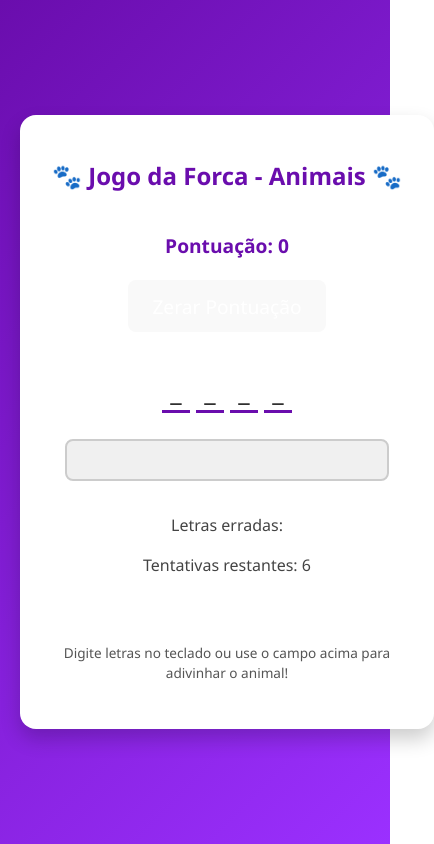
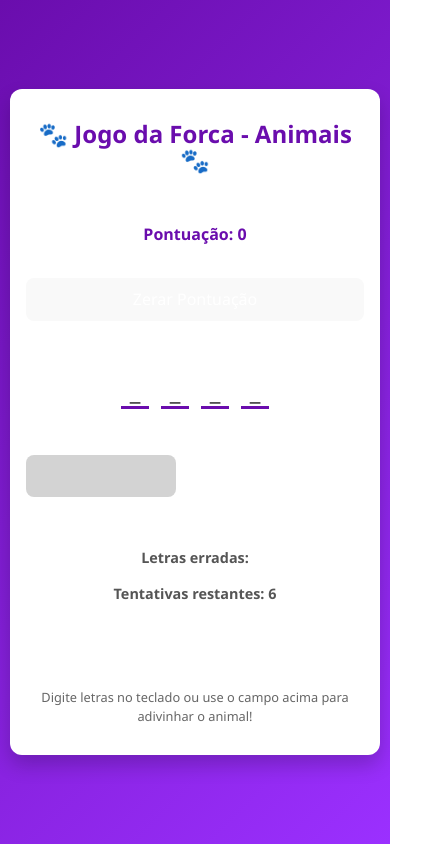
Before and after one commit to PauloLima4/jogo-da-forca, a React (Vite) app in the folder jogo-da-forca/: page / in a window 390 px wide. Shown: the whole page, 434 px wide, since content can reach past the window. Built offline with nearby package versions, Linux system fonts and the light colour scheme.

Commit message:
Update App.css

```diff
--- a/jogo-da-forca/src/App.css
+++ b/jogo-da-forca/src/App.css
@@ -1,3 +1,7 @@
+* {
+  box-sizing: border-box;
+}
+
 body {
   margin: 0;
   font-family: 'Segoe UI', Tahoma, Geneva, Verdana, sans-serif;
@@ -26,7 +30,8 @@ body {
 .title {
   font-size: 2rem;
   color: #6a0dad;
-  margin-bottom: 0.5rem;
+  margin-bottom: 1rem;
+  word-wrap: break-word;
 }
 
 .score {
@@ -40,31 +45,32 @@ body {
   display: flex;
   justify-content: center;
   flex-wrap: wrap;
-  gap: 8px;
-  margin: 10px 0;
+  gap: 12px;
+  margin: 20px 0;
 }
 
 .letter {
   font-size: 2rem;
-  width: 32px;
-  height: 40px;
+  width: 36px;
+  height: 44px;
   border-bottom: 3px solid #6a0dad;
-  color: #222;
   text-transform: uppercase;
-  display: flex;
-  justify-content: center;
-  align-items: center;
+  line-height: 44px;
+  color: #333;
 }
 
 .status {
-  font-size: 1rem;
-  color: #444;
+  margin: 20px 0;
+  color: #555;
+  min-height: 48px;
+  font-weight: 600;
 }
 
 .result {
   padding: 20px;
+  margin-top: 20px;
   border-radius: 12px;
-  font-size: 1.1rem;
+  max-width: 90%;
 }
 
 .result.win {
@@ -80,56 +86,109 @@ body {
 }
 
 button {
-  background-color: #9b30ff; /* roxo vibrante */
+  background-color: #9b30ff;
   color: white;
   border: none;
-  padding: 10px 16px;
+  padding: 12px 20px;
   border-radius: 8px;
   cursor: pointer;
   font-weight: bold;
   transition: background 0.3s;
+  font-size: 1rem;
+  margin-top: 1rem;
+  width: 100%;
+  max-width: 200px;
 }
 
 button:hover {
   background-color: #6a0dad; /* roxo mais escuro no hover */
 }
 
-input[type="text"] {
-  padding: 10px;
-  font-size: 1rem;
-  border: 2px solid #ccc;
-  border-radius: 8px;
-  outline: none;
-  background-color: #f0f0f0;
-  color: #333;
-  width: 100%;
-  max-width: 300px;
-  margin: 0 auto;
+footer {
+  margin-top: 20px;
+  font-size: 0.9rem;
+  color: #666;
+  max-width: 100%;
+  word-wrap: break-word;
 }
 
-footer {
-  margin-top: 20px;
-  font-size: 0.85rem;
-  color: #555;
+input[type="text"] {
+  background-color: #d3d3d3;
+  border: none;
+  padding: 10px;
+  border-radius: 8px;
+  width: 100%;
+  max-width: 150px;
+  font-size: 1.2rem;
+  margin-top: 10px;
+  text-align: center;
+  color: #333;
+  outline: none;
 }
 
-/* Responsividade */
-@media (max-width: 600px) {
+/* Tablets */
+@media (max-width: 768px) {
+  .app {
+    max-width: 90%;
+    padding: 1.5rem;
+  }
+
+  .title {
+    font-size: 1.8rem;
+  }
+
+  .letter {
+    font-size: 1.8rem;
+    width: 32px;
+    height: 40px;
+    line-height: 40px;
+  }
+
+  button {
+    max-width: 180px;
+    padding: 10px 16px;
+    font-size: 0.95rem;
+  }
+}
+
+/* Smartphones */
+@media (max-width: 480px) {
+  body {
+    padding: 10px;
+  }
+
+  .app {
+    max-width: 100%;
+    padding: 1rem;
+    border-radius: 12px;
+  }
+
   .title {
     font-size: 1.5rem;
   }
 
   .letter {
+    font-size: 1.5rem;
     width: 28px;
     height: 36px;
-    font-size: 1.6rem;
+    line-height: 36px;
   }
 
-  .word-box {
-    gap: 6px;
+  .score {
+    font-size: 1rem;
+  }
+
+  .status {
+    font-size: 0.9rem;
   }
 
   button {
-    padding: 8px 14px;
+    max-width: 100%;
+    padding: 12px 0;
+    font-size: 1rem;
+  }
+
+  footer {
+    font-size: 0.8rem;
   }
 }
```
